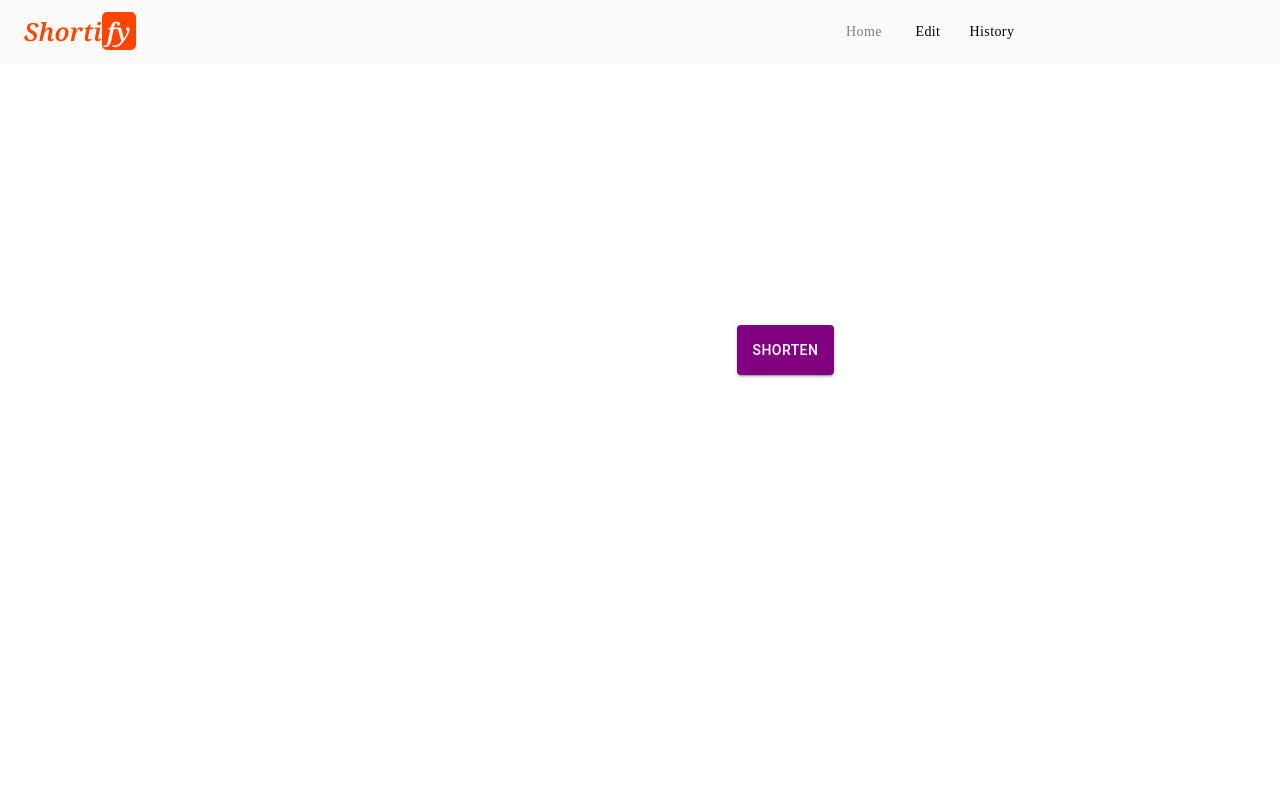
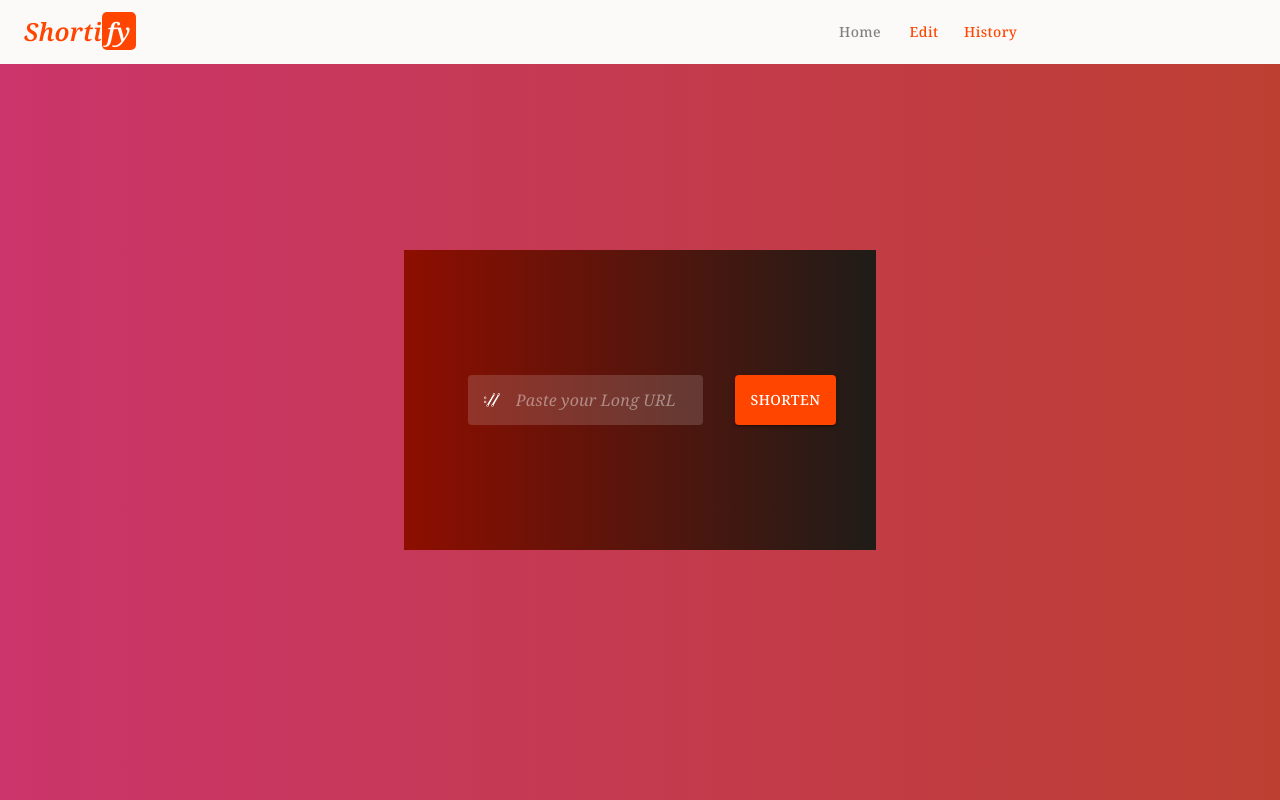
Before and after one commit to dev-moinIslam/URL-Shortener, a React (Create React App) app: page / in a window 1280 px wide. Built offline with nearby package versions, Linux system fonts and the light colour scheme.

Commit message:
homepage ui update

```diff
--- a/package.json
+++ b/package.json
@@ -14,10 +14,10 @@
     "react": "^18.2.0",
     "react-copy-to-clipboard": "^5.1.0",
     "react-dom": "^18.2.0",
+    "react-hot-toast": "^2.4.1",
     "react-icons": "^5.0.1",
     "react-router-dom": "^6.14.1",
     "react-scripts": "5.0.1",
-    "react-toastify": "^9.1.3",
     "react-virtuoso": "^4.4.0",
     "web-vitals": "^2.1.4"
   },
--- a/public/index.html
+++ b/public/index.html
@@ -9,7 +9,6 @@
       name="description"
       content="Web site created using create-react-app"
     />
-    <link href="https://fonts.googleapis.com/css2?family=Playfair+Display&display=swap" rel="stylesheet">
     <title>URL Shortener</title>
   </head>
   <body>
--- a/src/App.css
+++ b/src/App.css
@@ -4,5 +4,4 @@
     padding: 0;
     box-sizing: border-box;
     font-family: 'Noto Serif', serif;
-    background:'#f7f0eb';
 }
--- a/src/App.js
+++ b/src/App.js
@@ -1,9 +1,8 @@
 import { Outlet } from 'react-router-dom'
+import  { Toaster } from 'react-hot-toast';
 import './App.css'
-import { ToastContainer } from 'react-toastify';
-import 'react-toastify/dist/ReactToastify.css';
 import Header from './components/Header'
-import AnimatedBg from './components/AnimatedBg'
+
 
 /* ------------- All child component of App are Shown in Outlet ------------- */
 function App() {
@@ -11,8 +10,7 @@ function App() {
     <>
       <Header/>
       <Outlet/>
-      <AnimatedBg/>
-      <ToastContainer/>
+      <Toaster />
     </>
   )
 }
--- a/src/components/AnimatedBg.jsx
+++ /dev/null
@@ -1,31 +0,0 @@
-import React from 'react'
-
-const AnimatedBg = () => {
-  return (
-
-    <div class="background">
-        <span></span>
-        <span></span>
-        <span></span>
-        <span></span>
-        <span></span>
-        <span></span>
-        <span></span>
-        <span></span>
-        <span></span>
-        <span></span>
-        <span></span>
-        <span></span>
-        <span></span>
-        <span></span>
-        <span></span>
-        <span></span>
-        <span></span>
-        <span></span>
-        <span></span>
-        <span></span>
-    </div>
-  )
-}
-
-export default AnimatedBg
--- a/src/components/Header.jsx
+++ b/src/components/Header.jsx
@@ -1,5 +1,4 @@
 import * as React from "react";
-import { useState } from "react";
 /* ----------------------------- MUI COMPONENTS ----------------------------- */
 import AppBar from "@mui/material/AppBar";
 import Box from "@mui/material/Box";
@@ -14,14 +13,6 @@ import { useLocation } from "react-router-dom";
 /* -------------------------------- MUI ICON -------------------------------- */
 import HomeOutlinedIcon from "@mui/icons-material/HomeOutlined";
 import AccountBoxOutlinedIcon from "@mui/icons-material/AccountBoxOutlined";
-
-
-
-
-
-
-
-
 
 
 
@@ -49,6 +40,7 @@ const Header = () => {
             borderRradius: "16px",
             backdropFilter: "blur(5px)",
             WebkitBackdropFilter: "blur(5px)",
+
           }}
         >
           <Container maxWidth="xl">
@@ -63,10 +55,6 @@ const Header = () => {
                 }}
               >
               </Box>
-
-
-
-
               <Box
                 sx={{
                   display: { xs: "flex", md: "flex" },
@@ -84,9 +72,9 @@ const Header = () => {
                       color:
                         location.pathname === `${page.path}`
                           ? "GrayText"
-                            : "black",
-                        fontFamily: "Poppins",
-                        fontWeight: 400,
+                          : "orangered",
+                      fontFamily:'Noto Serif',
+                      fontWeight: 500,
                       textTransform: "none",
                       fontSize: { xs: "11px", sm: "14px" },
                     }}
--- a/src/components/InputLink.jsx
+++ b/src/components/InputLink.jsx
@@ -1,11 +1,11 @@
-import { Box, Button, Stack, TextField } from '@mui/material'
+import { Box, Button, Stack } from '@mui/material'
 import React, { useState } from 'react'
-
-
 import { styled, alpha } from "@mui/material/styles";
 import { SiCurl } from "react-icons/si";
 import InputBase from "@mui/material/InputBase";
 
+
+///////////////Input Box style Start/////////////
 const LongUrlInputBox = styled("div")(({ theme }) => ({
   position: "relative",
   borderRadius: theme.shape.borderRadius,
@@ -53,7 +53,7 @@ const StyledInputBase = styled(InputBase)(({ theme }) => ({
     },
   },
 }));
-
+///////////////Input Box style End/////////////
 
 
 const InputLink = ({setInputValue}) => {
@@ -88,7 +88,11 @@ const InputLink = ({setInputValue}) => {
                 </LongUrlInputBox>
               </Box>
 
-            <Button onClick={handleClick} variant="contained" sx={{bgcolor:'purple'}}>Shorten</Button>
+            <Button onClick={handleClick} variant="contained"
+              sx={{bgcolor: "orangered",fontFamily:'Noto Serif',
+              "&:hover":{
+                bgcolor: "#8E0E00"
+              }}}>Shorten</Button>
          </Stack>
     </>
   )
--- a/src/components/ShortResult.jsx
+++ b/src/components/ShortResult.jsx
@@ -1,9 +1,63 @@
-import { Button, Stack, TextField, Typography } from "@mui/material";
+import { Button, Stack, TextField, Typography ,Box} from "@mui/material";
 import axios from "axios";
 import React, { useEffect, useState } from "react";
 import CopyToClipboard from "react-copy-to-clipboard";
-import { toast } from "react-toastify";
+import  toast  from "react-hot-toast";
+import { styled, alpha } from "@mui/material/styles";
+import { SiCurl } from "react-icons/si";
+import InputBase from "@mui/material/InputBase";
 
+
+////////////////////////////Input Link Style//////////////////////////////
+const LongUrlInputBox = styled("div")(({ theme }) => ({
+  position: "relative",
+  borderRadius: theme.shape.borderRadius,
+  backgroundColor: alpha(theme.palette.common.white, 0.15),
+  "&:hover": {
+    backgroundColor: alpha(theme.palette.common.white, 0.25),
+  },
+  marginRight: theme.spacing(2),
+  marginLeft: 0,
+  width: "100%",
+  [theme.breakpoints.up("sm")]: {
+    marginLeft: theme.spacing(3),
+    width: "auto",
+    height:50,
+    display:'flex',
+    alignItems:'center',
+    fontFamily: "Noto Serif",
+
+  },
+  color: "white",
+  fontStyle:'italic',
+  placeholdertextcolor:"blue"
+}));
+
+const ShrtLinkIconWrapper = styled("div")(({ theme }) => ({
+  padding: theme.spacing(0, 2),
+  height: "100%",
+  position: "absolute",
+  pointerEvents: "none",
+  display: "flex",
+  alignItems: "center",
+  justifyContent: "center",
+}));
+
+const StyledInputBase = styled(InputBase)(({ theme }) => ({
+  color: "inherit",
+  "& .MuiInputBase-input": {
+    padding: theme.spacing(1, 1, 1, 0),
+    // vertical padding + font size from searchIcon
+    paddingLeft: `calc(1em + ${theme.spacing(4)})`,
+    transition: theme.transitions.create("width"),
+    width: "100%",
+    [theme.breakpoints.up("md")]: {
+      width: "20ch",
+    },
+  },
+}));
+
+////////////////////////////Input Link Style End/////////////////////////////
 
 /* -------------------------------------------------------------------------- */
 /*                    here {inputValue} refers the Long Url                   */
@@ -111,30 +165,22 @@ const ShortResult = ({ inputValue }) => {
   }, [inputValue]);
 
   if (loading) {
-    return <Typography sx={{ fontSize: "2rem" }}>Loading...</Typography>;
+    return (
+    <Typography
+      sx={{
+         fontSize: "2rem",
+         background: '-webkit-linear-gradient(#833ab4, #fd1d1d, #fcb045)',
+        '-webkit-background-clip': 'text',
+        '-webkit-text-fill-color': 'transparent',
+       }}>
+      Loading...
+    </Typography>
+    );
   }
 
   if (error) {
-    return <Typography sx={{ fontSize: "2rem" }}>Something Wrong!</Typography>;
+    return <Typography sx={{ fontSize: "2rem",color: 'linear-gradient(to right, #cb356b, #bd3f32)' }}>Something Wrong!</Typography>;
   }
-
-  /* ------------------------ TextField Style property ------------------------ */
-  let style = {
-    "& .MuiOutlinedInput-root": {
-      "& fieldset": {
-        borderColor: "white", // Change the border color here
-      },
-      "&:hover fieldset": {
-        borderColor: "skyblue", // Change the border color on hover here
-      },
-      "&.Mui-focused fieldset": {
-        borderColor: "white", // Change the border color when focused here
-      },
-    },
-    "& .MuiInputBase-input": {
-      color: "white", // Change this to the desired text color
-    },
-  };
 
   return (
     <>
@@ -144,16 +190,26 @@ const ShortResult = ({ inputValue }) => {
           direction="row"
           useFlexGap
           flexWrap="wrap"
+          sx={{mr:5}}
+
         >
           {/* ------------------------- Shorten Url field Start ------------------------ */}
-          <TextField
-            sx={style}
-            id="outlined-read-only-input"
-            defaultValue={`${shortenLink}`}
-            InputProps={{
-              readOnly: true,
-            }}
-          />
+            <Box
+                sx={{
+                  display: { xs: "flex" },
+                  flexGrow: 1,
+                }}
+              >
+                 <LongUrlInputBox>
+                  <ShrtLinkIconWrapper>
+                    <SiCurl />
+                  </ShrtLinkIconWrapper>
+                  <StyledInputBase
+                    inputProps={{ "aria-label": "search",style: { fontFamily:'Noto Serif' } ,readOnly: true,}}
+                    defaultValue={`${shortenLink}`}
+                  />
+                </LongUrlInputBox>
+              </Box>
           {/* -------------------------- Shorten Url field End ------------------------- */}
 
           {/* ----------- Copy to clipboard funtionality add to button Start ----------- */}
@@ -162,7 +218,11 @@ const ShortResult = ({ inputValue }) => {
               variant="contained"
               onClick={handleCopyTex}
               size="small"
-              sx={{ bgcolor: "purple" }}
+              sx={{ bgcolor: "orangered",fontFamily:'Noto Serif',
+                "&:hover":{
+                  bgcolor: "#8E0E00"
+                }
+              }}
             >
               Copy
             </Button>
--- a/src/pages/Edit.jsx
+++ b/src/pages/Edit.jsx
@@ -4,7 +4,7 @@ import DeleteOutlineIcon from '@mui/icons-material/DeleteOutline';
 import CloseIcon from '@mui/icons-material/Close';
 import React, { useEffect, useState } from 'react'
 import axios from 'axios';
-import { toast } from 'react-toastify'
+import  toast  from 'react-hot-toast'
 
 
 
--- a/src/pages/Home.jsx
+++ b/src/pages/Home.jsx
@@ -1,4 +1,4 @@
-import { Box, Container } from '@mui/material'
+import { Box } from '@mui/material'
 import React, { useState } from 'react'
 import ShortResult from '../components/ShortResult'
 import InputLink from '../components/InputLink'
@@ -7,12 +7,31 @@ import InputLink from '../components/InputLink'
 const Home = () => {
     const [inputValue,setInputValue]=useState('')
   return (
-    <Container maxWidth="sm">
-    <Box  sx={{ height: 'calc(100vh - 100px)',display:'flex',flexDirection:'column',rowGap:'20px',alignItems:'center',justifyContent:'center' }}>
-         <InputLink setInputValue={setInputValue}/>
-         <ShortResult inputValue={inputValue}/>
+    <Box
+      sx={{
+        height: '100vh',
+        display:'flex',
+        alignItems:'center',
+        justifyContent:'center',
+        background: 'linear-gradient(to right, #cb356b, #bd3f32)'
+      }}>
+      <Box
+        sx={{
+          height:300,
+          minWidth:350,
+          p:5,
+          m:2,
+          display:'flex',
+          flexDirection:'column',
+          justifyContent:'center',
+          alignItems:'center',
+          gap:5 ,
+          background: 'linear-gradient(to right, #8e0e00, #1f1c18)'
+          }}>
+        <InputLink setInputValue={setInputValue}/>
+        <ShortResult inputValue={inputValue}/>
+      </Box>
     </Box>
-    </Container>
   )
 }
 
```
Also changed, not shown: 2 other files (tests, documents, lock files or other folders). Lines whose indentation alone changed are shown as unchanged.
